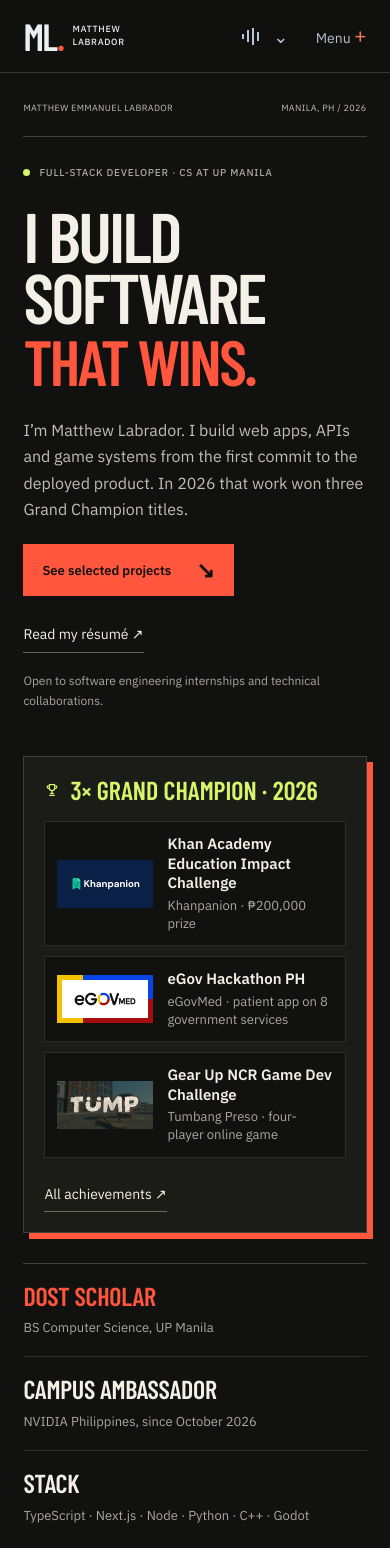
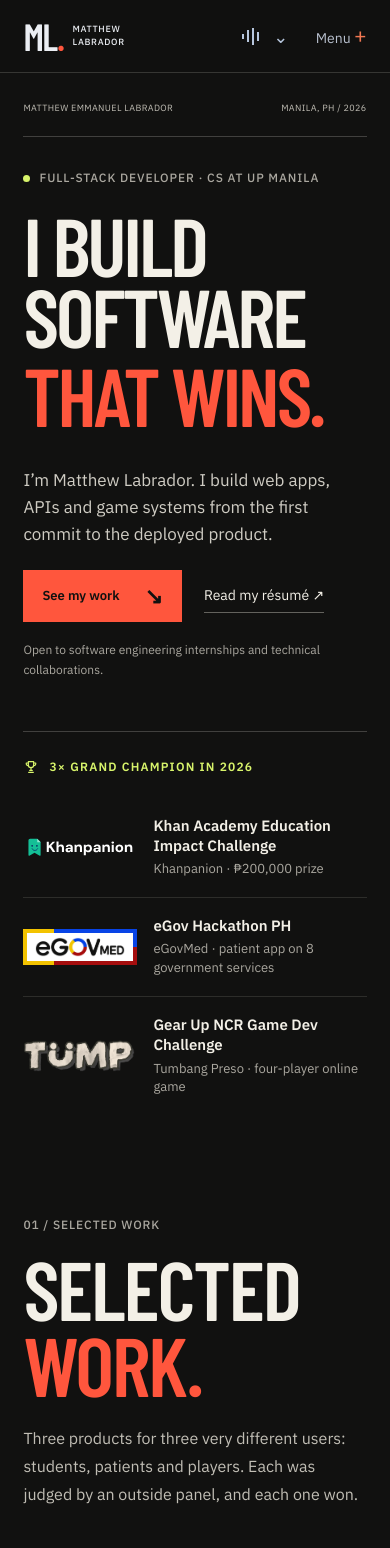
Before and after one commit to M4tyu633/portfolio, a Next.js app: page / in a window 390 px wide. Shown: the top 1548 px of the page. Built offline with nearby package versions, Linux system fonts and the light colour scheme.

Commit message:
Editorial hero: headline and intro side by side, Grand Champion wins as a ruled row

```diff
--- a/src/app/css/calm.css
+++ b/src/app/css/calm.css
@@ -267,116 +267,9 @@
   font-size: 12.5px;
 }
 
-/* Hero: the three wins, compact, each with its logo. */
-.hero-wins {
-  align-self: center;
-  padding: 26px;
-  background: #1b1c18;
-  border: 1px solid #f3f0e72b;
-  box-shadow: 8px 8px 0 #ff563d;
-}
-.hero-wins-head {
-  display: flex;
-  align-items: center;
-  gap: 10px;
-  margin-bottom: 18px;
-  font:
-    600 26px/1 var(--font-gallery),
-    Impact,
-    sans-serif;
-  text-transform: uppercase;
-  color: #d8f46b;
-}
-.hero-wins ol {
-  list-style: none;
-  display: grid;
-  gap: 10px;
-  margin-bottom: 20px;
-}
-.hero-win {
-  display: grid;
-  grid-template-columns: 132px minmax(0, 1fr) auto;
-  align-items: center;
-  gap: 18px;
-  padding: 12px;
-  background: #111110;
-  border: 1px solid #f3f0e71f;
-  transition:
-    border-color 0.2s,
-    transform 0.2s;
-}
-.hero-win:hover {
-  border-color: #ff563d;
-  transform: translateX(3px);
-}
-.hero-win .studio-award-logo {
-  width: auto;
-  min-width: 0;
-  height: 58px;
-  padding: 10px 12px;
-  overflow: hidden;
-}
-.hero-win-text {
-  display: grid;
-  gap: 4px;
-  min-width: 0;
-}
-.hero-win-text strong {
-  font-size: 15px;
-  font-weight: 600;
-  line-height: 1.3;
-  color: #f3f0e7;
-}
-.hero-win-text span {
-  font-size: 13px;
-  line-height: 1.4;
-  color: #aaa79f;
-}
-.hero-win-go {
-  color: #aaa79f;
-}
-.hero-win:hover .hero-win-go {
-  color: #ff563d;
-}
-.studio-proof {
-  grid-template-columns: repeat(3, minmax(0, 1fr));
-}
 /* Project cards: the title sits beside the shot, so only eGovMed keeps a badge. */
 .studio-project .shot-badge:not(.is-egov) {
   display: none;
-}
-@media (max-width: 1100px) {
-  .studio-proof > div:nth-child(3) {
-    padding-left: 24px;
-    border-left: 1px solid #f3f0e71f;
-  }
-  .studio-proof > div:nth-child(n + 3) {
-    border-top: 0;
-  }
-}
-@media (max-width: 600px) {
-  .hero-wins {
-    padding: 20px;
-    box-shadow: 6px 6px 0 #ff563d;
-  }
-  .hero-win {
-    grid-template-columns: 96px minmax(0, 1fr);
-    gap: 14px;
-  }
-  .hero-win .studio-award-logo {
-    height: 48px;
-  }
-  .hero-win-go {
-    display: none;
-  }
-  .studio-proof {
-    grid-template-columns: 1fr;
-  }
-  .studio-proof > div:nth-child(3) {
-    padding-left: 0;
-    border-left: 0;
-    border-top: 1px solid #f3f0e71f;
-  }
 }
 .studio-roles small {
   display: block;
@@ -386,3 +279,169 @@
   color: #aaa79f;
   max-width: 44ch;
 }
+
+/* Hero: editorial type on the left, intro on the right, wins as a ruled row. */
+.hero2-grid {
+  display: grid;
+  grid-template-columns: minmax(0, 1.35fr) minmax(0, 1fr);
+  align-items: end;
+  gap: 6vw;
+  padding: 44px 0 56px;
+}
+.hero2-eyebrow {
+  display: flex;
+  align-items: center;
+  gap: 9px;
+  margin-bottom: 22px;
+}
+.studio-hero h1.hero2-title {
+  font-size: clamp(76px, 9vw, 150px);
+  line-height: 0.86;
+  margin: 0;
+}
+.studio-hero h1.hero2-title > span {
+  font-size: 1em;
+  color: #ff563d;
+}
+.hero2-side {
+  padding-bottom: 10px;
+}
+.hero2-intro {
+  font-size: 19px;
+  line-height: 1.6;
+  color: #cfccc3;
+  max-width: 30ch;
+}
+.hero2-wins {
+  border-top: 1px solid #f3f0e736;
+  padding: 26px 0 36px;
+}
+.hero2-wins-label {
+  display: flex;
+  align-items: center;
+  gap: 10px;
+  margin-bottom: 22px;
+  font-size: 12px;
+  font-weight: 600;
+  letter-spacing: 0.1em;
+  text-transform: uppercase;
+  color: #d8f46b;
+}
+.hero2-wins ul {
+  list-style: none;
+  display: grid;
+  grid-template-columns: repeat(3, minmax(0, 1fr));
+}
+.hero2-wins li + li {
+  border-left: 1px solid #f3f0e71f;
+}
+.hero2-win {
+  display: flex;
+  flex-direction: column;
+  gap: 8px;
+  height: 100%;
+  padding: 4px 28px 6px;
+}
+.hero2-wins li:first-child .hero2-win {
+  padding-left: 0;
+}
+.hero2-logo {
+  display: flex;
+  align-items: center;
+  height: 40px;
+  margin-bottom: 10px;
+}
+.hero2-logo img {
+  width: auto;
+  height: 100%;
+  max-width: 100%;
+  object-fit: contain;
+  object-position: left center;
+}
+.hero2-logo.is-khan {
+  height: 30px;
+  margin-top: 5px;
+  margin-bottom: 15px;
+}
+.hero2-logo.is-egov {
+  height: 46px;
+  width: max-content;
+  padding: 4px 8px;
+  border: 4px solid transparent;
+  background:
+    linear-gradient(#fff, #fff) padding-box,
+    linear-gradient(90deg, #f3c300 0 27%, transparent 27%) border-box,
+    linear-gradient(#0844e6 0 50%, #a50e0e 50%) border-box;
+}
+.hero2-logo.is-tump {
+  height: 44px;
+  margin-top: -2px;
+}
+.hero2-win strong {
+  font-size: 16px;
+  font-weight: 600;
+  line-height: 1.35;
+  color: #f3f0e7;
+  transition: color 0.2s;
+}
+.hero2-win > span:last-child {
+  font-size: 14px;
+  line-height: 1.45;
+  color: #aaa79f;
+}
+.hero2-win:hover strong {
+  color: #ff563d;
+}
+@media (max-width: 900px) {
+  .hero2-grid {
+    grid-template-columns: 1fr;
+    gap: 28px;
+    padding: 32px 0 40px;
+  }
+  .hero2-intro {
+    font-size: 17px;
+    max-width: 36ch;
+  }
+  .hero2-wins ul {
+    grid-template-columns: 1fr;
+  }
+  .hero2-wins li + li {
+    border-left: 0;
+    border-top: 1px solid #f3f0e71f;
+  }
+  .hero2-win,
+  .hero2-wins li:first-child .hero2-win {
+    display: grid;
+    grid-template-columns: 112px minmax(0, 1fr);
+    grid-template-rows: auto auto;
+    column-gap: 18px;
+    row-gap: 4px;
+    padding: 18px 0;
+  }
+  .hero2-logo {
+    grid-row: 1 / 3;
+    align-self: center;
+    margin: 0 !important;
+    height: 34px;
+  }
+  .hero2-logo.is-khan {
+    height: 24px;
+  }
+  .hero2-logo.is-egov {
+    height: 36px;
+  }
+  .hero2-logo.is-tump {
+    height: 40px;
+  }
+  .hero2-win strong {
+    font-size: 15px;
+  }
+  .hero2-win > span:last-child {
+    font-size: 13px;
+  }
+}
+@media (max-width: 600px) {
+  .studio-hero h1.hero2-title {
+    font-size: clamp(72px, 21vw, 104px);
+  }
+}
--- a/src/app/page.tsx
+++ b/src/app/page.tsx
@@ -69,26 +69,27 @@
             <span>MATTHEW EMMANUEL LABRADOR</span>
             <span>MANILA, PH / 2026</span>
           </div>
-          <div className="studio-hero-grid">
-            <div className="studio-hero-copy">
-              <p className="studio-eyebrow">
+          <div className="hero2-grid">
+            <div>
+              <p className="studio-eyebrow hero2-eyebrow">
                 <i aria-hidden="true" /> FULL-STACK DEVELOPER · CS AT UP MANILA
               </p>
-              <h1 id="studio-title">
+              <h1 id="studio-title" className="hero2-title">
                 I BUILD
                 <br />
                 SOFTWARE
                 <br />
                 <span>THAT WINS.</span>
               </h1>
-              <p className="studio-intro">
+            </div>
+            <div className="hero2-side">
+              <p className="hero2-intro">
                 I’m Matthew Labrador. I build web apps, APIs and game systems
-                from the first commit to the deployed product. In 2026 that work
-                won three Grand Champion titles.
+                from the first commit to the deployed product.
               </p>
               <div className="studio-actions">
                 <a className="studio-button" href="#selected-work">
-                  See selected projects <span aria-hidden="true">↘</span>
+                  See my work <span aria-hidden="true">↘</span>
                 </a>
                 <a
                   className="studio-link"
@@ -104,16 +105,16 @@
                 collaborations.
               </p>
             </div>
-            <div className="hero-wins">
-              <p className="hero-wins-head">
-                <TrophyIcon />
-                <span>3× Grand Champion · 2026</span>
+          </div>
+          <div className="hero2-wins">
+            <p className="hero2-wins-label">
+              <TrophyIcon /> 3× Grand Champion in 2026
             </p>
-              <ol>
+            <ul>
               {awards.map((award) => (
                 <li key={award.project}>
-                    <Link href={award.href} className="hero-win">
-                      <span className={`studio-award-logo ${award.logoClass}`}>
+                  <Link href={award.href} className="hero2-win">
+                    <span className={`hero2-logo ${award.logoClass}`}>
                       <Image
                         src={award.logo}
                         width={award.w}
@@ -122,36 +123,13 @@
                         priority
                       />
                     </span>
-                      <span className="hero-win-text">
                     <strong>{award.event}</strong>
                     <span>{award.meta}</span>
-                      </span>
-                      <span className="hero-win-go" aria-hidden="true">
-                        ↗
-                      </span>
                   </Link>
                 </li>
               ))}
-              </ol>
-              <Link href="/achievements" className="studio-link">
-                All achievements ↗
-              </Link>
+            </ul>
           </div>
-          </div>
-          <dl className="studio-proof" aria-label="Highlights">
-            <div>
-              <dt>DOST Scholar</dt>
-              <dd>BS Computer Science, UP Manila</dd>
-            </div>
-            <div>
-              <dt>Campus Ambassador</dt>
-              <dd>NVIDIA Philippines, since October 2026</dd>
-            </div>
-            <div>
-              <dt>Stack</dt>
-              <dd>TypeScript · Next.js · Node · Python · C++ · Godot</dd>
-            </div>
-          </dl>
         </section>
         <section
           id="selected-work"
```
Lines whose indentation alone changed are shown as unchanged.
